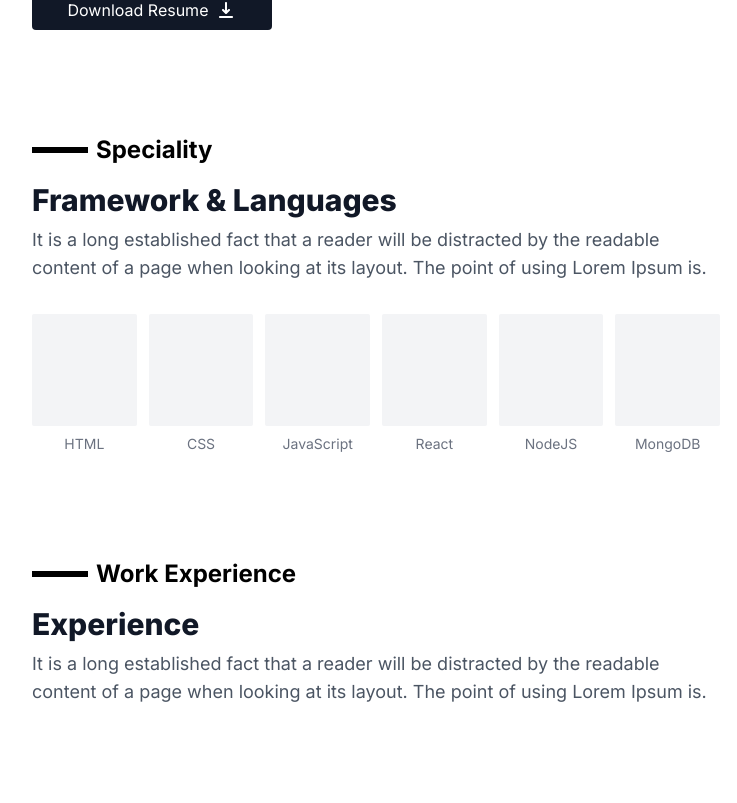
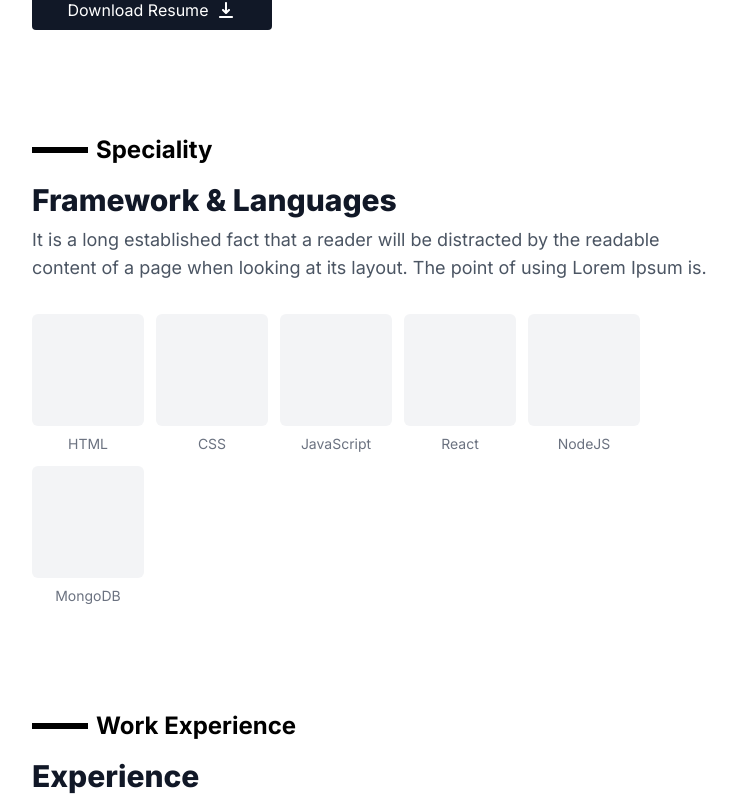
Before and after one commit to noor-codes/noorullah.dev, a Next.js app: page / in a window 1280 px wide. Shown: the part 514-1317 px from the top of the page, without its empty margins (264-1001 px from the left). Built offline with nearby package versions, Linux system fonts and the light colour scheme; what @tailwindcss/typography would draw is missing.

Commit message:
Frameworks Section, Items shrinking Issue Resolved with width and height instead of padding

```diff
--- a/components/Landing.jsx
+++ b/components/Landing.jsx
@@ -57,46 +57,34 @@ const Landing = () => {
             of a page when looking at its layout. The point of using Lorem Ipsum is.
           </h3>
 
-          <div className="flex flex-wrap gap-3 text-center mt-8">
-            <div className="flex-1">
-              <div className="bg-gray-100 px-10 text-2xl py-10  text-gray-600 rounded-sm ">
-                &nbsp;
-              </div>
+          <div className="flex flex-wrap gap-3 justify-center xs:justify-start text-center mt-8">
+            <div className="">
+              <div className="bg-gray-100 h-28 w-28 text-2xl text-gray-600 rounded-md">&nbsp;</div>
               <div className="text-sm text-gray-500 mt-2">HTML</div>
             </div>
 
-            <div className="flex-1">
-              <div className="bg-gray-100 px-10 text-2xl py-10  text-gray-600 rounded-sm ">
-                &nbsp;
-              </div>
+            <div className="">
+              <div className="bg-gray-100 h-28 w-28 text-2xl text-gray-600 rounded-md">&nbsp;</div>
               <div className="text-sm text-gray-500 mt-2">CSS</div>
             </div>
 
-            <div className="flex-1">
-              <div className="bg-gray-100 px-10 text-2xl py-10  text-gray-600 rounded-sm ">
-                &nbsp;
-              </div>
+            <div className="">
+              <div className="bg-gray-100 h-28 w-28 text-2xl text-gray-600 rounded-md">&nbsp;</div>
               <div className="text-sm text-gray-500 mt-2">JavaScript</div>
             </div>
 
-            <div className="flex-1">
-              <div className="bg-gray-100 px-10 text-2xl py-10  text-gray-600 rounded-sm ">
-                &nbsp;
-              </div>
+            <div className="">
+              <div className="bg-gray-100 h-28 w-28 text-2xl text-gray-600 rounded-md">&nbsp;</div>
               <div className="text-sm text-gray-500 mt-2">React</div>
             </div>
 
-            <div className="flex-1">
-              <div className="bg-gray-100 px-10 text-2xl py-10  text-gray-600 rounded-sm ">
-                &nbsp;
-              </div>
+            <div className="">
+              <div className="bg-gray-100 h-28 w-28 text-2xl text-gray-600 rounded-md">&nbsp;</div>
               <div className="text-sm text-gray-500 mt-2">NodeJS</div>
             </div>
 
-            <div className="flex-1">
-              <div className="bg-gray-100 px-10 text-2xl py-10  text-gray-600 rounded-sm ">
-                &nbsp;
-              </div>
+            <div className="">
+              <div className="bg-gray-100 h-28 w-28 text-2xl text-gray-600 rounded-md">&nbsp;</div>
               <div className="text-sm text-gray-500 mt-2">MongoDB</div>
             </div>
           </div>
```
